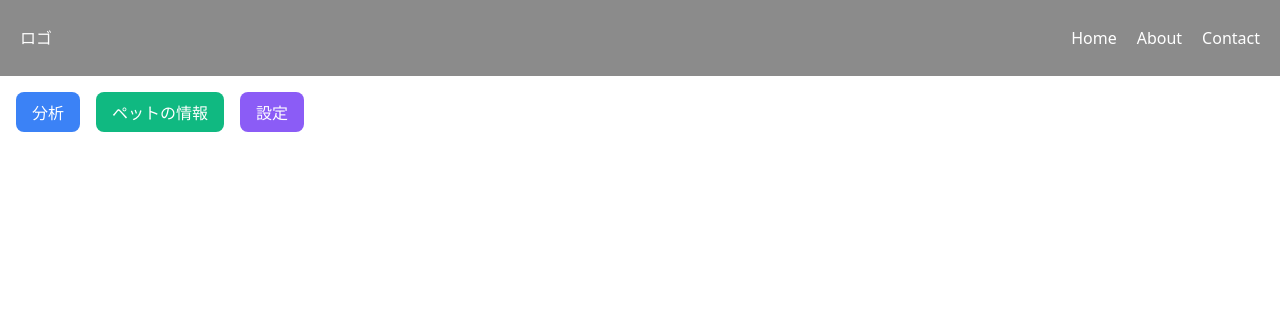
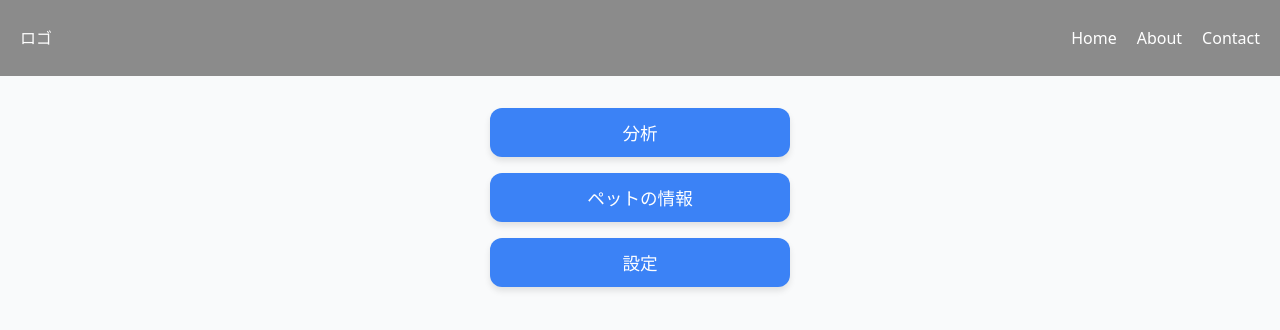
Before and after one commit to kei0101xw/pet-water-tracker, a React (Vite) app in the folder frontend/: page /home in a window 1280 px wide. Shown: the top 330 px of the page. Built offline with nearby package versions, Linux system fonts and the light colour scheme.

Commit message:
[change]cssの変更

```diff
--- a/frontend/src/pages/Home.css
+++ b/frontend/src/pages/Home.css
@@ -1,36 +1,45 @@
+/* Home.css */
+
 .home-container {
-  padding: 1rem;
-  font-family: sans-serif;
+  display: flex;
+  flex-direction: column;
+  align-items: center;
+  padding: 2rem;
+  font-family: "Segoe UI", Tahoma, Geneva, Verdana, sans-serif;
+  background-color: #f9fafb;
+  min-height: 100vh;
 }
 
 .home-title {
-  font-size: 1.5rem;
-  font-weight: bold;
-  margin-bottom: 1rem;
+  font-size: 2rem;
+  font-weight: 600;
+  margin-bottom: 2rem;
+  color: #111827;
 }
 
 .button-group {
   display: flex;
+  flex-direction: column; /* 縦並びに変更 */
   gap: 1rem;
+  width: 100%;
+  max-width: 300px;
 }
 
 .nav-button {
-  padding: 0.5rem 1rem;
+  padding: 0.75rem 1.5rem;
   border: none;
-  color: white;
-  border-radius: 0.5rem;
+  color: #fff;
+  border-radius: 0.75rem;
   cursor: pointer;
-  font-size: 1rem;
+  font-size: 1.1rem;
+  font-weight: 500;
+  transition: background-color 0.3s ease, transform 0.2s ease;
+  background-color: #3b82f6; /* 統一された青色 */
+  box-shadow: 0 4px 6px rgba(0, 0, 0, 0.1);
+  width: 100%;
 }
 
-.nav-button.blue {
-  background-color: #3b82f6;
+.nav-button:hover {
+  background-color: #2563eb;
+  transform: scale(1.03);
 }
-
-.nav-button.green {
-  background-color: #10b981;
-}
-
-.nav-button.purple {
-  background-color: #8b5cf6;
-}
```
